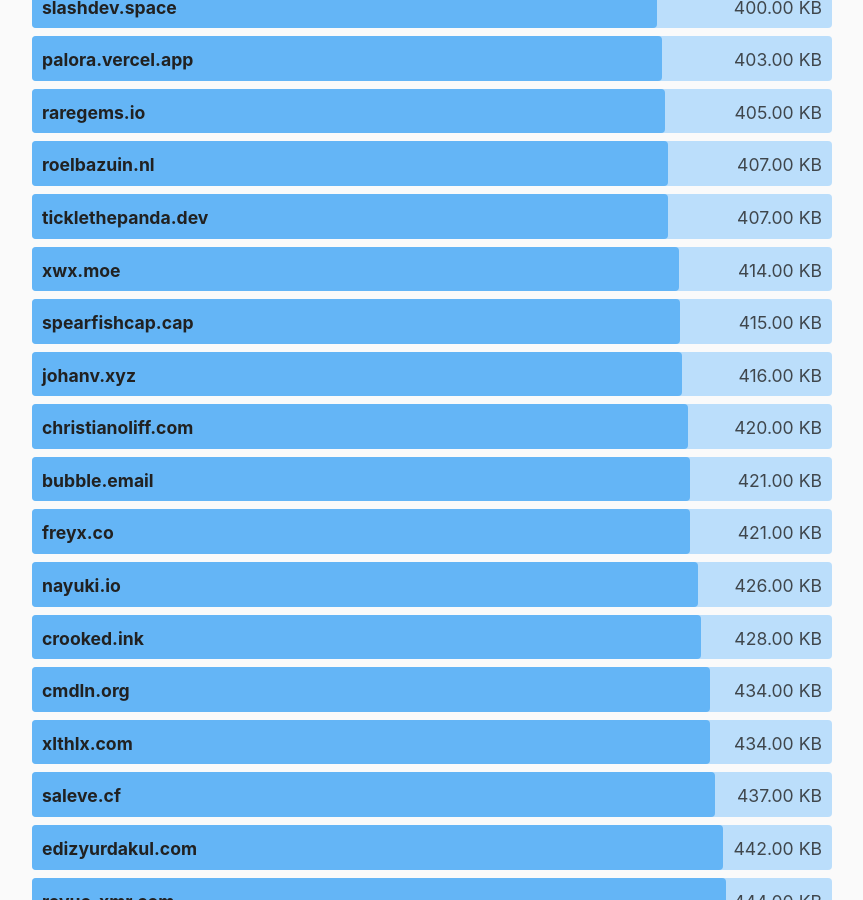
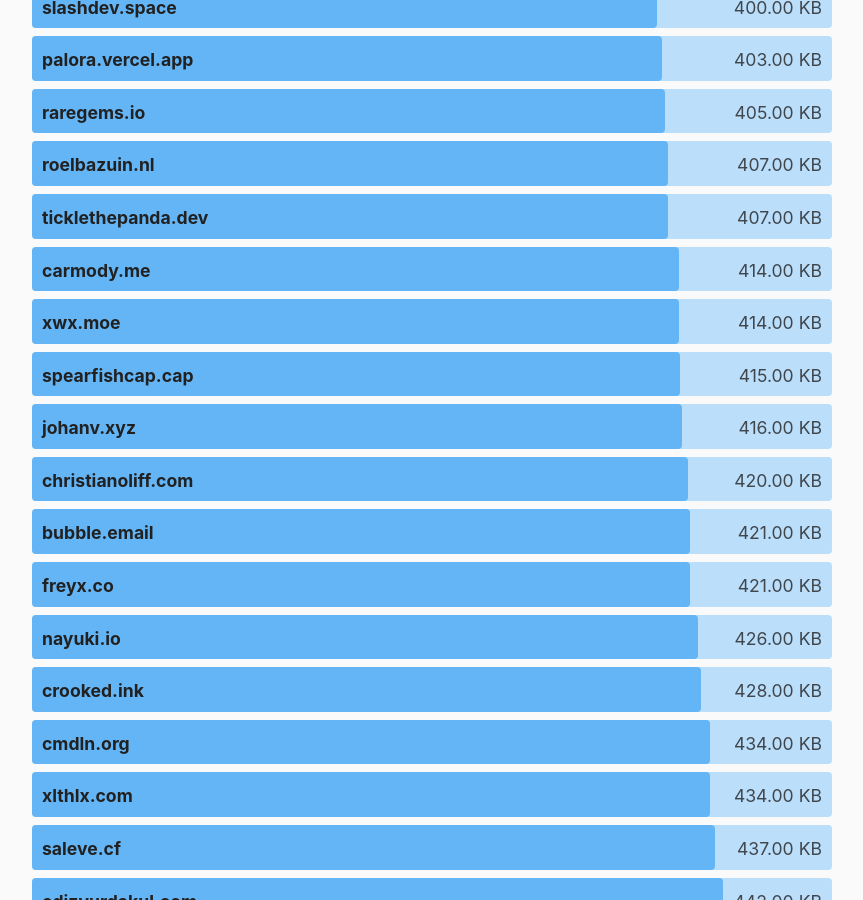
Before and after one commit to kevquirk/512kb.club, a Jekyll site: the page built from index.md, in a window 1280 px wide and 900 px high, scrolled down 27318 px. Shown: the whole window, without its empty margins (208-1071 px from the left). Built offline with Jekyll 4.4.1, drawn with Linux system fonts in a browser that asks for light colours.

Commit message:
Update sites.yml
https://gtmetrix.com/reports/carmody.me/bP262yNO/

```diff
--- a/_data/sites.yml
+++ b/_data/sites.yml
@@ -473,6 +473,11 @@
   size: 338
   last_checked: 2022-02-11
 
+- domain: carmody.me
+  url: https://carmody.me/
+  size: 414
+  last_checked: 2022-11-20
+
 - domain: catdrout.xyz
   url: https://catdrout.xyz/
   size: 140
```
